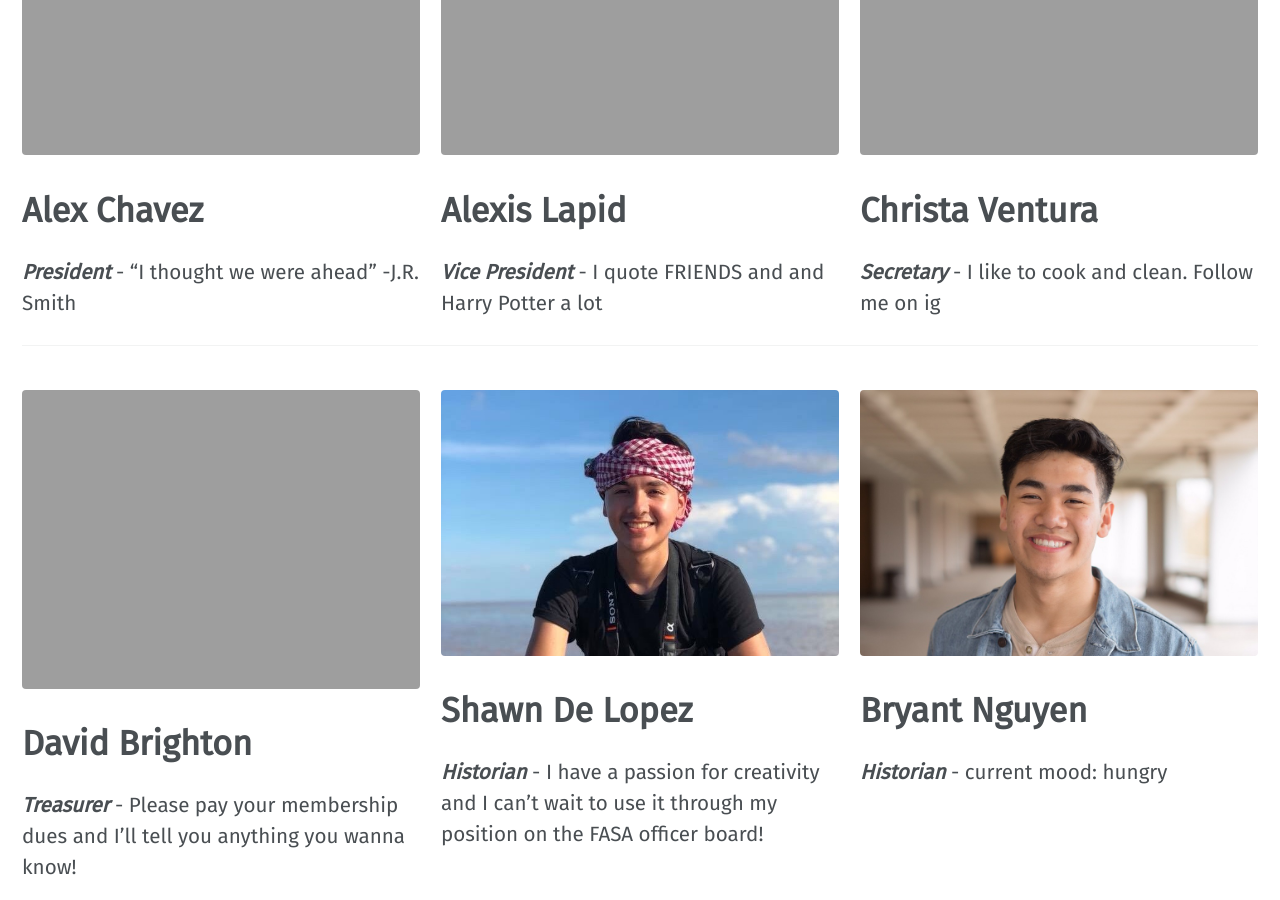
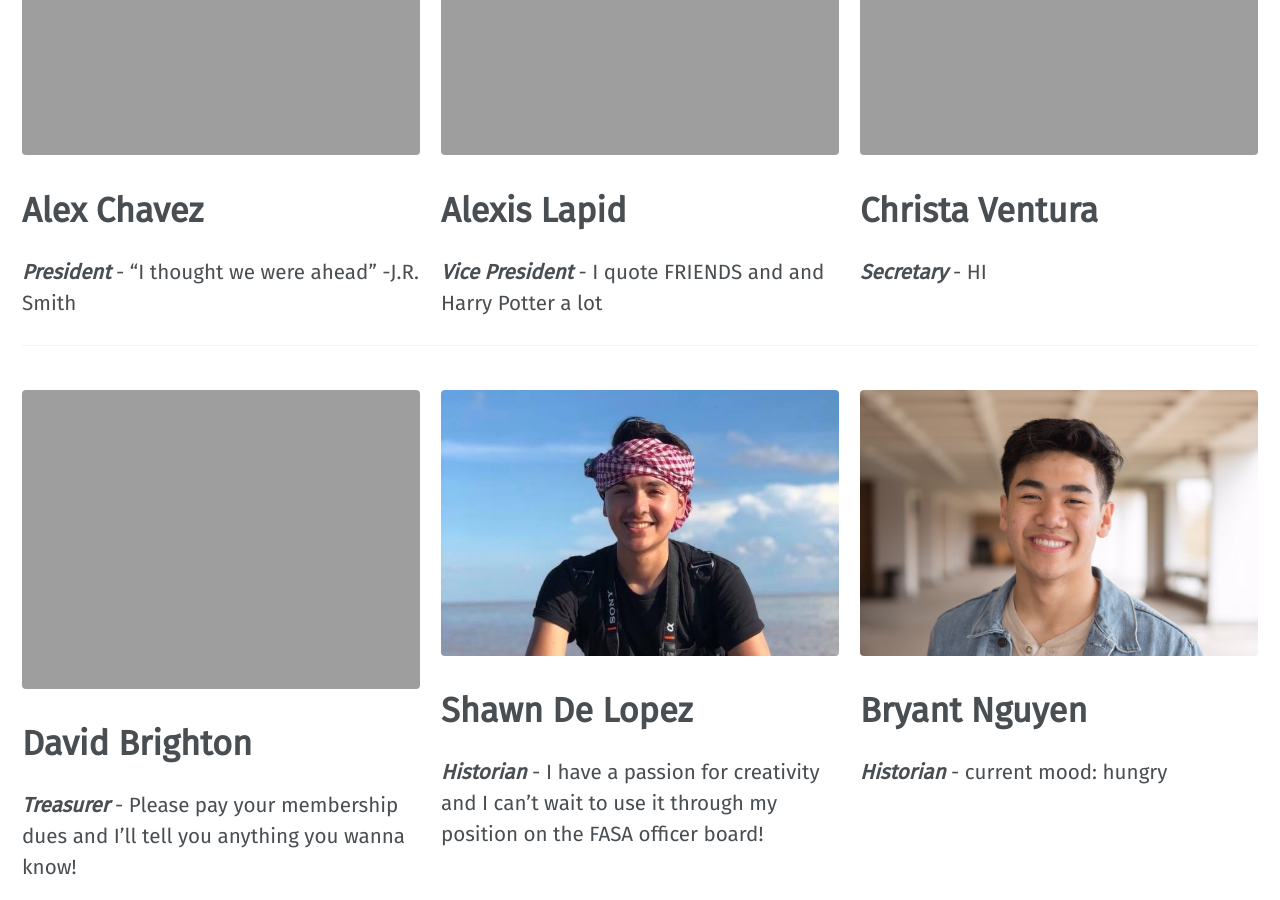
Before and after one commit to vtfasa/vtfasa.github.io, a Jekyll site: the page built from _pages/home.md, in a window 1280 px wide and 900 px high, scrolled down 2085 px. Built offline with Jekyll 4.4.1, drawn with Linux system fonts in a browser that asks for light colours; some web fonts are replaced.

Commit message:
Update home.md

```diff
--- a/_pages/home.md
+++ b/_pages/home.md
@@ -61,7 +61,7 @@ e_board1:
   - image_path: /assets/images/home/eboard/christa.png
     alt: "Christa Ventura"
     title: "Christa Ventura"
-    excerpt: "***Secretary*** - I like to cook and clean. Follow me on ig"
+    excerpt: "***Secretary*** - HI"
 
 # eboard part 2: treasurer and historians
 e_board2:
```
